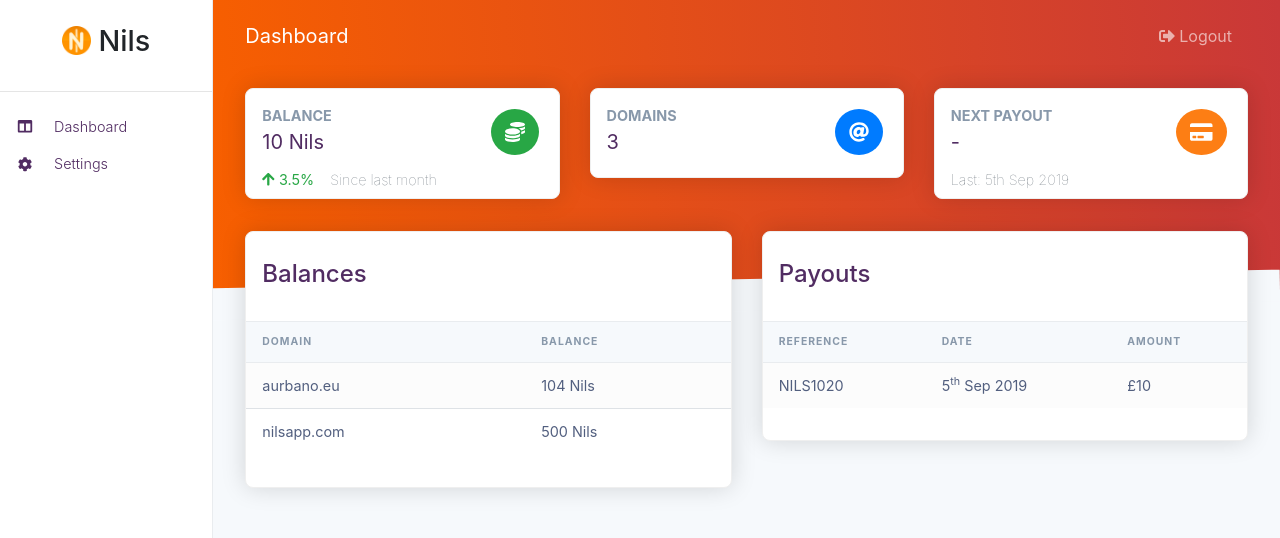
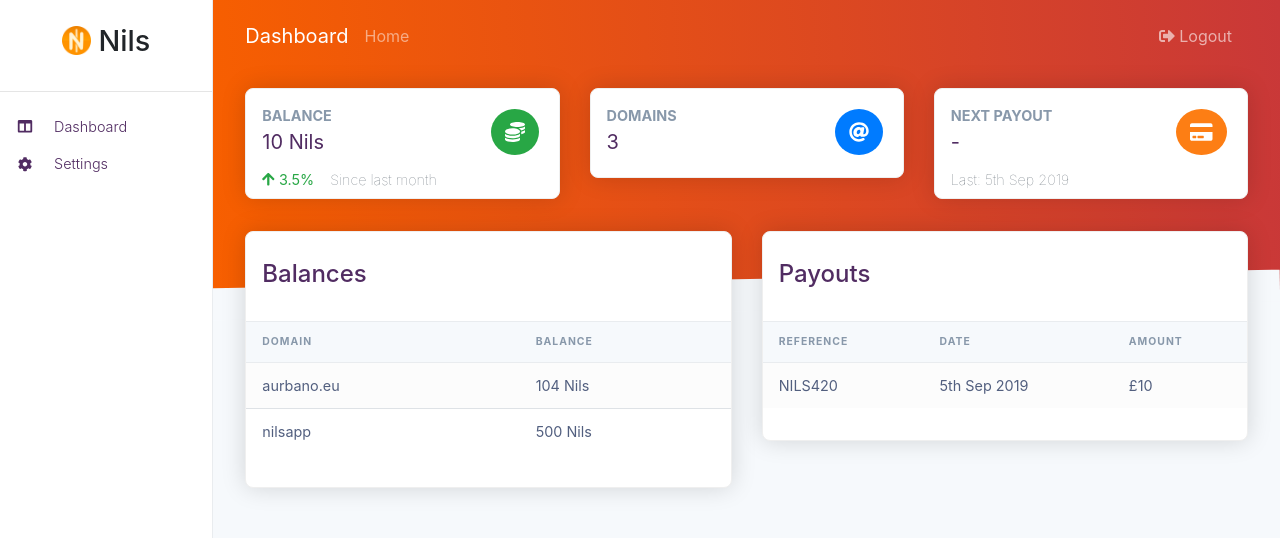
Before and after one commit to nils-app/nils-web, a React (Create React App) app: page / in a window 1280 px wide. Shown: the top 538 px of the page. Built offline with nearby package versions, Linux system fonts and the light colour scheme.

Commit message:
split in sub components

```diff
--- a/src/assets/scss/_variables.scss
+++ b/src/assets/scss/_variables.scss
@@ -1,4 +1,4 @@
-$primary: #43ab92;
+$primary: #512c62;
 
 $secondary: #f75f00;
 $secondary-dark: #c93838;
@@ -6,4 +6,4 @@ $secondary-dark: #c93838;
 $lighter: #f6f9fc;
 $light: #e9ecef;
 $dark: #512c62;
-$accent: #ff8a5c;
+$accent: #43ab92;
--- /dev/null
+++ b/src/sections/dashboard/components/Header.tsx
@@ -0,0 +1,25 @@
+import React from "react";
+import { Row, Col, Navbar, Nav } from "react-bootstrap";
+import { FontAwesomeIcon } from "@fortawesome/react-fontawesome";
+
+type Props = {
+  section: string;
+};
+
+export default (props: Props) => (
+  <Row>
+    <Col>
+      <Navbar bg="transparent" variant="dark">
+        <Navbar.Brand href="/">Dashboard</Navbar.Brand>
+        <Navbar.Text>
+          {props.section}
+        </Navbar.Text>
+        <Navbar.Collapse className="justify-content-end">
+          <Nav.Link href="/logout">
+            <FontAwesomeIcon icon="sign-out-alt" /> Logout
+          </Nav.Link>
+        </Navbar.Collapse>
+      </Navbar>
+    </Col>
+  </Row>
+);
--- a/src/sections/dashboard/index.tsx
+++ b/src/sections/dashboard/index.tsx
@@ -1,14 +1,13 @@
 import React from "react";
+import { Switch, Route } from "react-router";
 import {
   Row,
   Col,
-  Nav,
-  Navbar,
 } from "react-bootstrap";
-import { FontAwesomeIcon } from "@fortawesome/react-fontawesome";
 
-import Sidebar from "components/Sidebar";
-import Counter from './widgets/counter';
+import Sidebar from "./components/Sidebar";
+import Main from './pages/index';
+import Settings from './pages/settings';
 
 export default () => {
   return (
@@ -18,102 +17,10 @@ export default () => {
           <Sidebar />
         </Col>
         <Col>
-          <div className="header bg-gradient">
-              <Row>
-                  <Col>
-                  <Navbar bg="transparent" variant="dark">
-                      <Navbar.Brand href="#home">Dashboard</Navbar.Brand>
-                      <Navbar.Collapse className="justify-content-end">
-                      <Nav.Link href="/logout">
-                        <FontAwesomeIcon icon="sign-out-alt" /> Logout
-                      </Nav.Link>
-                      </Navbar.Collapse>
-                  </Navbar>
-                  </Col>
-              </Row>
-              <Row>
-                  <Col>
-                    <Counter
-                      title='Balance'
-                      content='10 Nils'
-                      icon='coins'
-                      iconBg='green'
-                      change={3.5}
-                      history='Since last month'
-                      href='/balance'
-                    />
-                  </Col>
-                  <Col>
-                    <Counter
-                      title='Domains'
-                      content='3'
-                      icon='at'
-                      iconBg='blue'
-                      href='/domains'
-                    />
-                  </Col>
-                  <Col>
-                    <Counter
-                      title='Next payout'
-                      content='-'
-                      icon='credit-card'
-                      iconBg='orange'
-                      history='Last: 5th Sep 2019'
-                      href='/settings'
-                    />
-                  </Col>
-              </Row>
-          </div>
-          <Row className="content padded">
-            <Col>
-                <div className="dashboard-widget">
-                <h2>Balances</h2>
-                <div className="table-responsive">
-                    <table className="table table-striped table-sm">
-                    <thead>
-                        <tr>
-                        <th>Domain</th>
-                        <th>Balance</th>
-                        </tr>
-                    </thead>
-                    <tbody>
-                        <tr>
-                        <td>aurbano.eu</td>
-                        <td>104 Nils</td>
-                        </tr>
-                        <tr>
-                        <td>nilsapp.com</td>
-                        <td>500 Nils</td>
-                        </tr>
-                    </tbody>
-                    </table>
-                </div>
-                </div>
-            </Col>
-            <Col>
-                <div className="dashboard-widget">
-                <h2>Payouts</h2>
-                <div className="table-responsive">
-                    <table className="table table-striped table-sm">
-                    <thead>
-                        <tr>
-                        <th>Reference</th>
-                        <th>Date</th>
-                        <th>Amount</th>
-                        </tr>
-                    </thead>
-                    <tbody>
-                        <tr>
-                        <td>NILS1020</td>
-                        <td>5<sup>th</sup> Sep 2019</td>
-                        <td>£10</td>
-                        </tr>
-                    </tbody>
-                    </table>
-                </div>
-                </div>
-            </Col>
-          </Row>
+          <Switch>
+            <Route path="/settings" component={ Settings } />
+            <Route path="/" component={ Main } />
+          </Switch>
         </Col>
       </Row>
     </>
--- /dev/null
+++ b/src/sections/dashboard/pages/index.tsx
@@ -0,0 +1,94 @@
+import React from "react";
+import { Row, Col } from "react-bootstrap";
+
+import Header from "../components/Header";
+import Counter from "../widgets/counter";
+import Table from "../widgets/table";
+
+export default () => {
+  const balancesColumns = [
+    'Domain',
+    'Balance',
+  ];
+  const balancesData = [
+    {
+      Domain: 'aurbano.eu',
+      Balance: '104 Nils',
+    },
+    {
+      Domain: 'nilsapp',
+      Balance: '500 Nils',
+    },
+  ];
+
+  const payoutColumns = [
+    'Reference',
+    'Date',
+    'Amount',
+  ];
+  const payoutData = [
+    {
+      Reference: 'NILS420',
+      Date: '5th Sep 2019',
+      Amount: '£10',
+    },
+  ];
+
+  return (
+    <>
+      <div className="header bg-gradient">
+        <Header
+          section='Home'
+        />
+        <Row>
+          <Col>
+            <Counter
+              title="Balance"
+              content="10 Nils"
+              icon="coins"
+              iconBg="green"
+              change={3.5}
+              history="Since last month"
+              href="/balance"
+            />
+          </Col>
+          <Col>
+            <Counter
+              title="Domains"
+              content="3"
+              icon="at"
+              iconBg="blue"
+              href="/domains"
+            />
+          </Col>
+          <Col>
+            <Counter
+              title="Next payout"
+              content="-"
+              icon="credit-card"
+              iconBg="orange"
+              history="Last: 5th Sep 2019"
+              href="/settings"
+            />
+          </Col>
+        </Row>
+      </div>
+      <Row className="content padded">
+        <Col>
+          <Table
+            header='Balances'
+            columns={ balancesColumns }
+            data={ balancesData }
+          />
+        </Col>
+        <Col>
+          <Table
+            header='Payouts'
+            columns={ payoutColumns }
+            data={ payoutData }
+          />
+        </Col>
+      </Row>
+    </>
+  );
+};
--- /dev/null
+++ b/src/sections/dashboard/pages/settings.tsx
@@ -0,0 +1,41 @@
+import React from "react";
+import { Row, Col, Form, Button } from "react-bootstrap";
+
+import Header from "../components/Header";
+
+export default () => {
+  return (
+    <>
+      <div className="header bg-gradient">
+        <Header section="Settings" />
+      </div>
+      <Row className="content padded">
+        <Col>
+          <div className="dashboard-widget">
+            <h2>Settings</h2>
+            <Form>
+              <Form.Group controlId="formBasicEmail">
+                <Form.Label>Email address</Form.Label>
+                <Form.Control type="email" placeholder="Enter email" />
+                <Form.Text className="text-muted">
+                  We'll never share your email with anyone else.
+                </Form.Text>
+              </Form.Group>
+
+              <Form.Group controlId="formBasicPassword">
+                <Form.Label>Password</Form.Label>
+                <Form.Control type="password" placeholder="Password" />
+              </Form.Group>
+              <Form.Group controlId="formBasicCheckbox">
+                <Form.Check type="checkbox" label="Check me out" />
+              </Form.Group>
+              <Button variant="primary" type="submit">
+                Save
+              </Button>
+            </Form>
+          </div>
+        </Col>
+      </Row>
+    </>
+  );
+};
--- /dev/null
+++ b/src/sections/dashboard/widgets/table.tsx
@@ -0,0 +1,37 @@
+import React from "react";
+
+type Props = {
+  header: string,
+  columns: string[],
+  data: Array<{
+    [ key: string ]: string,
+  }>,
+};
+
+export default (props: Props) => {
+  return (
+    <div className="dashboard-widget">
+      <h2>{props.header}</h2>
+      <div className="table-responsive">
+        <table className="table table-striped table-sm">
+          <thead>
+            <tr>
+              {props.columns.map(column => (
+                <th key={column}>{column}</th>
+              ))}
+            </tr>
+          </thead>
+          <tbody>
+            {props.data.map((row, $index) => (
+                <tr key={ $index }>
+                  {props.columns.map(column => (
+                    <td key={column}>{row[column]}</td>
+                  ))}
+                </tr>
+            ))}
+          </tbody>
+        </table>
+      </div>
+    </div>
+  );
+};
```
Also changed, not shown: src/sections/dashboard/components/Logo.tsx (renamed from src/components/Logo.tsx), src/sections/dashboard/components/Sidebar.tsx (renamed from src/components/Sidebar.tsx).
